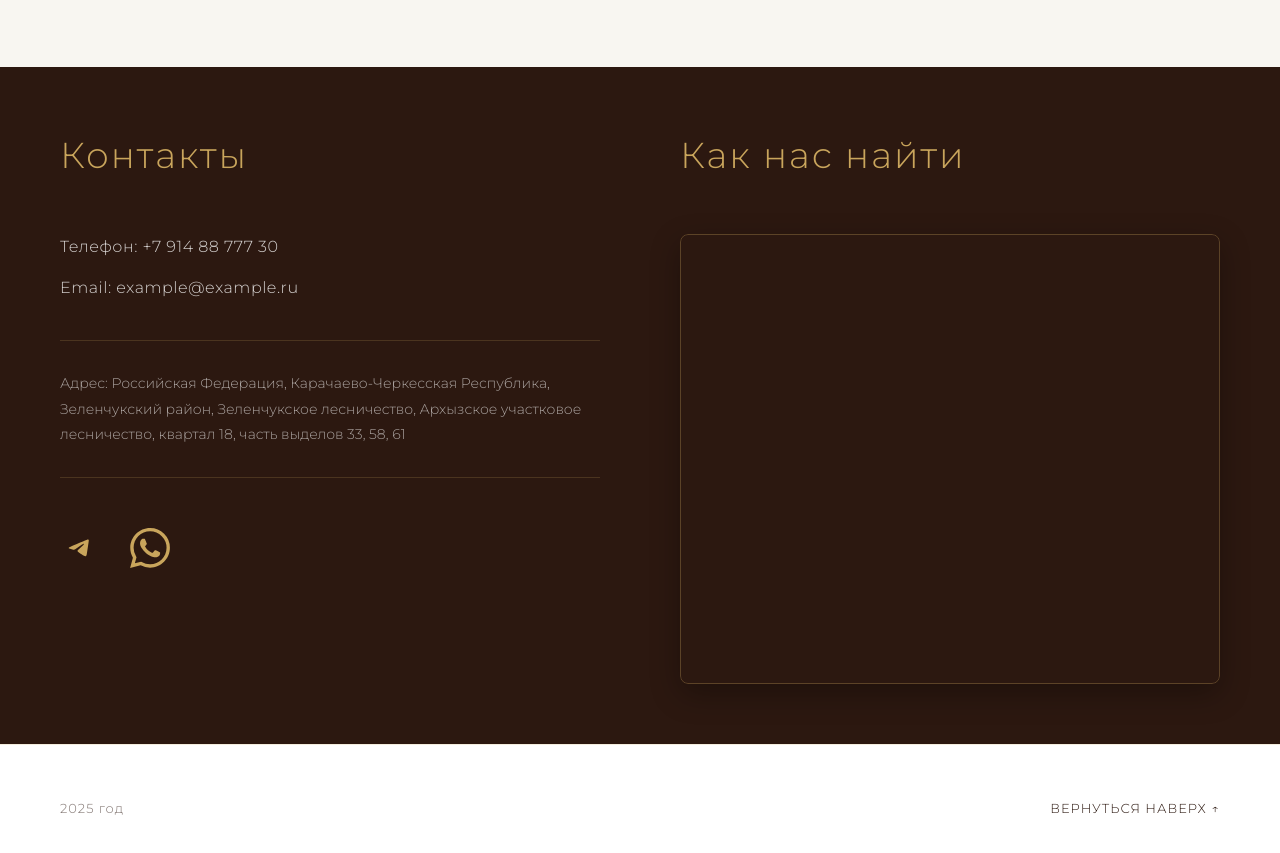
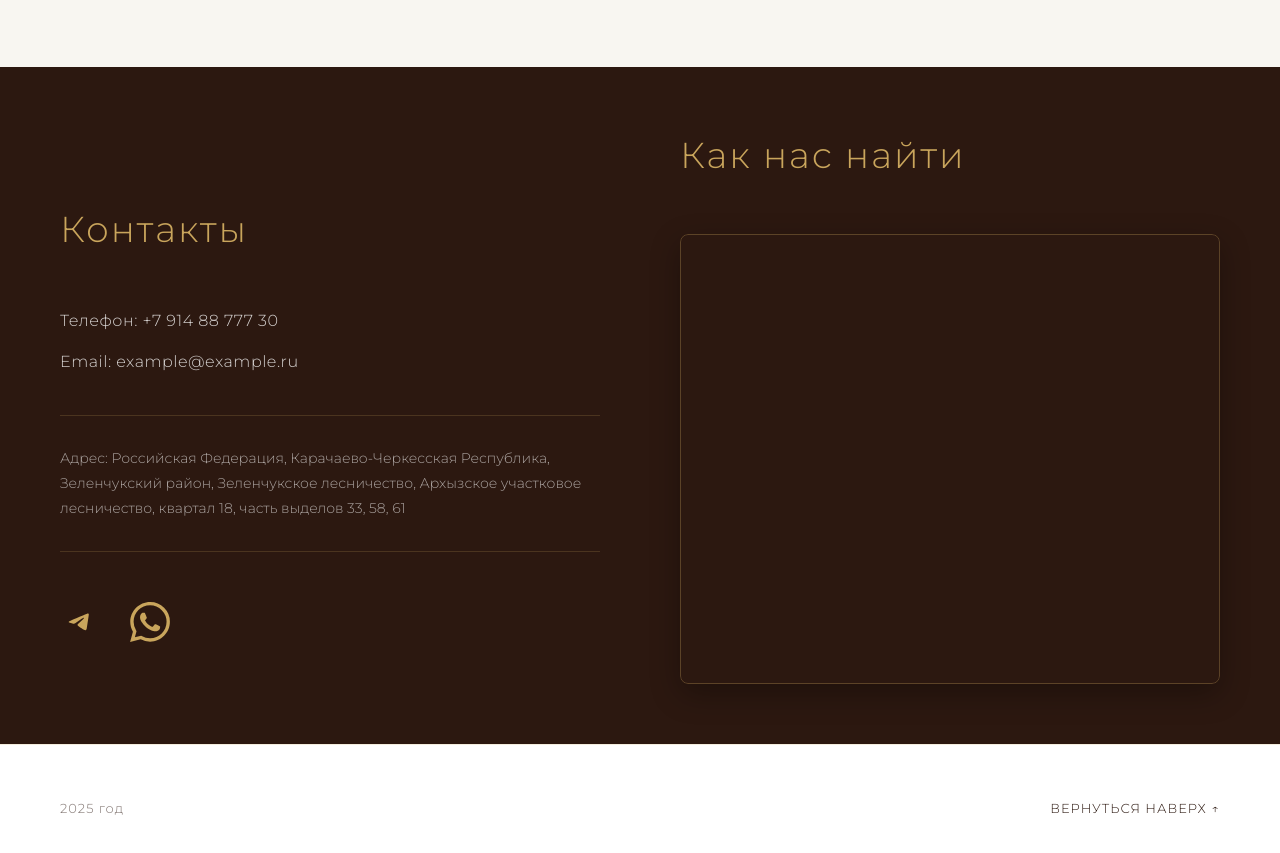
Before and after one commit to mariamaksikova/grant-arkhyz, a website: page index.html in a window 1280 px wide. Shown: the part 4140-4993 px from the top of the page. Drawn offline with Linux system fonts and the light colour scheme; no server answers.

Commit message:
Смещен левый блок с контактами ближе к центру
- Изменено выравнивание на center для вертикального центрирования
- Добавлен padding-top для смещения контактов вниз

```diff
--- a/styles.css
+++ b/styles.css
@@ -782,11 +782,12 @@ body {
     display: grid;
     grid-template-columns: 1fr 1fr;
     gap: 80px;
-    align-items: start;
+    align-items: center;
 }
 
 .contacts-left {
     text-align: left;
+    padding-top: 40px;
 }
 
 .contacts-left h2 {
```
